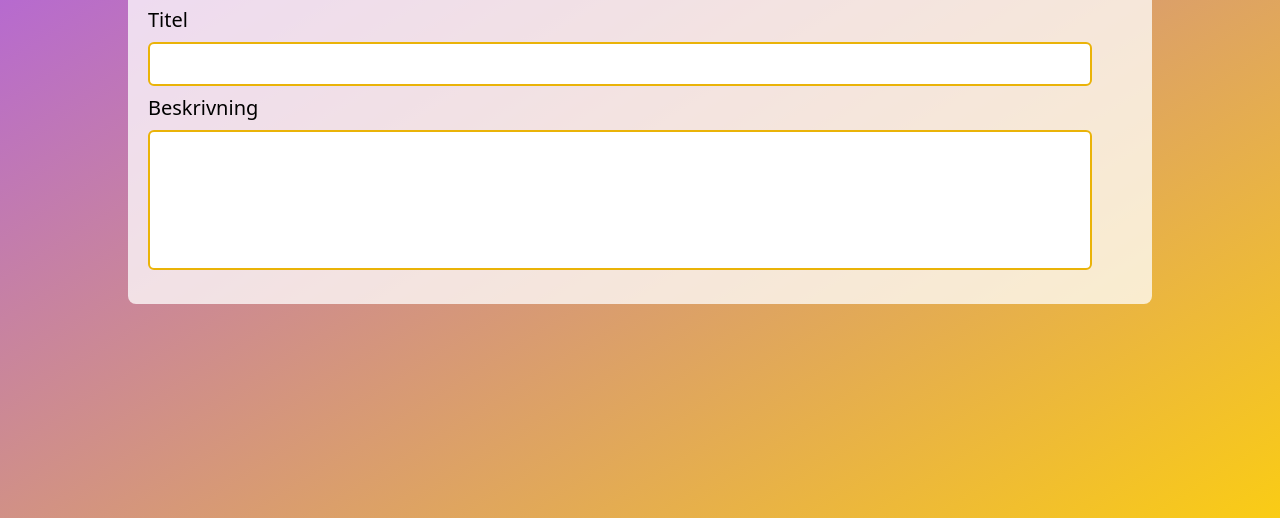
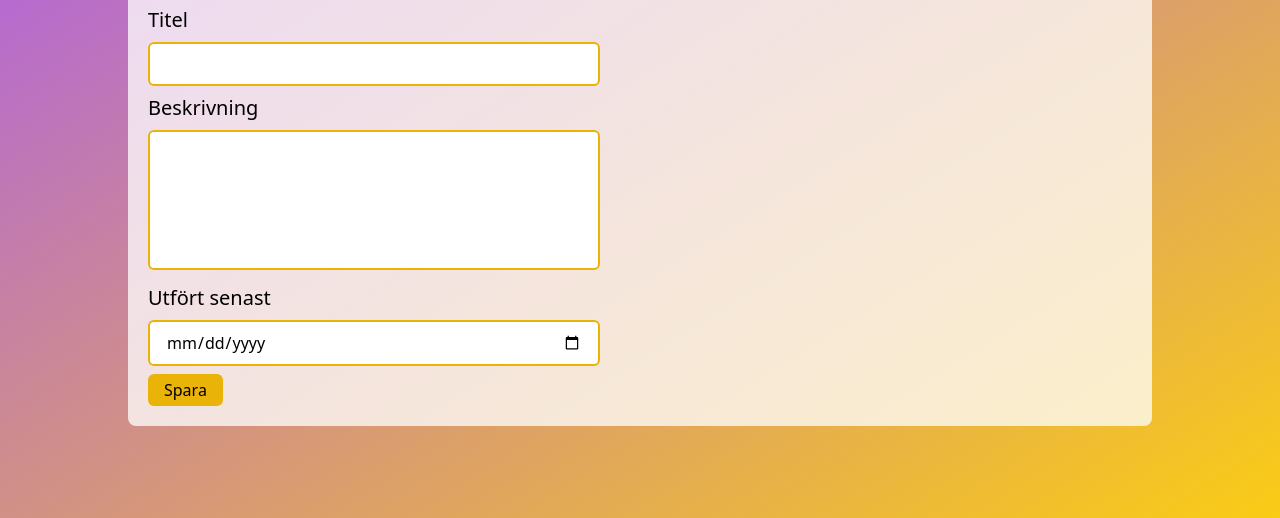
Before and after one commit to h21jespa/gik2f8-lek5, a plain HTML site: page 02-todo/client/index.html in a window 1280 px wide. Shown: the part 282-800 px from the top of the page. Drawn offline with nearby package versions, Linux system fonts and the light colour scheme.

Commit message:
folders and html

```diff
--- a/02-todo/client/index.html
+++ b/02-todo/client/index.html
@@ -34,9 +34,24 @@
                             name="description"
                             class="resize-none w-full rounded-md border-yellow-500 border-2 focus-within:outline-none focus:border-yellow-600 px-4 py-2"  ></textarea>
                     </section>
+                    <section class="mb-2">
+                    <label class="block pr-5 mb-2 text-xl" for="title">Utfört senast</label>
+                        <p class="message text-sm text-red-700 mb-2 hidden" >Error message </p>
+                        <input
+                            type="date"
+                            id="dueDate"
+                            name="dueDate"
+                            class="w-full rounded-md border-yellow-500 border-2 focus-within:outline-none focus:border-yellow-600 px-4 py-2" >
+                    </section>
+                    <button name="submitTodoForm" class="rounded-md bg-yellow-500 hover:bg-yellow-400 px-4 py-1" type="submit">
+                        Spara
+                    </button>
                 </form>
             </section>
-            <section></section>
+            <section class="flex-1 px-5">
+                <h2 class="mb-6 text-3xl text-orange-900">Alla uppgifter</h2>
+                <ul id="todoList"></ul>
+            </section>
         </section>
     </main>
 </body>
```
